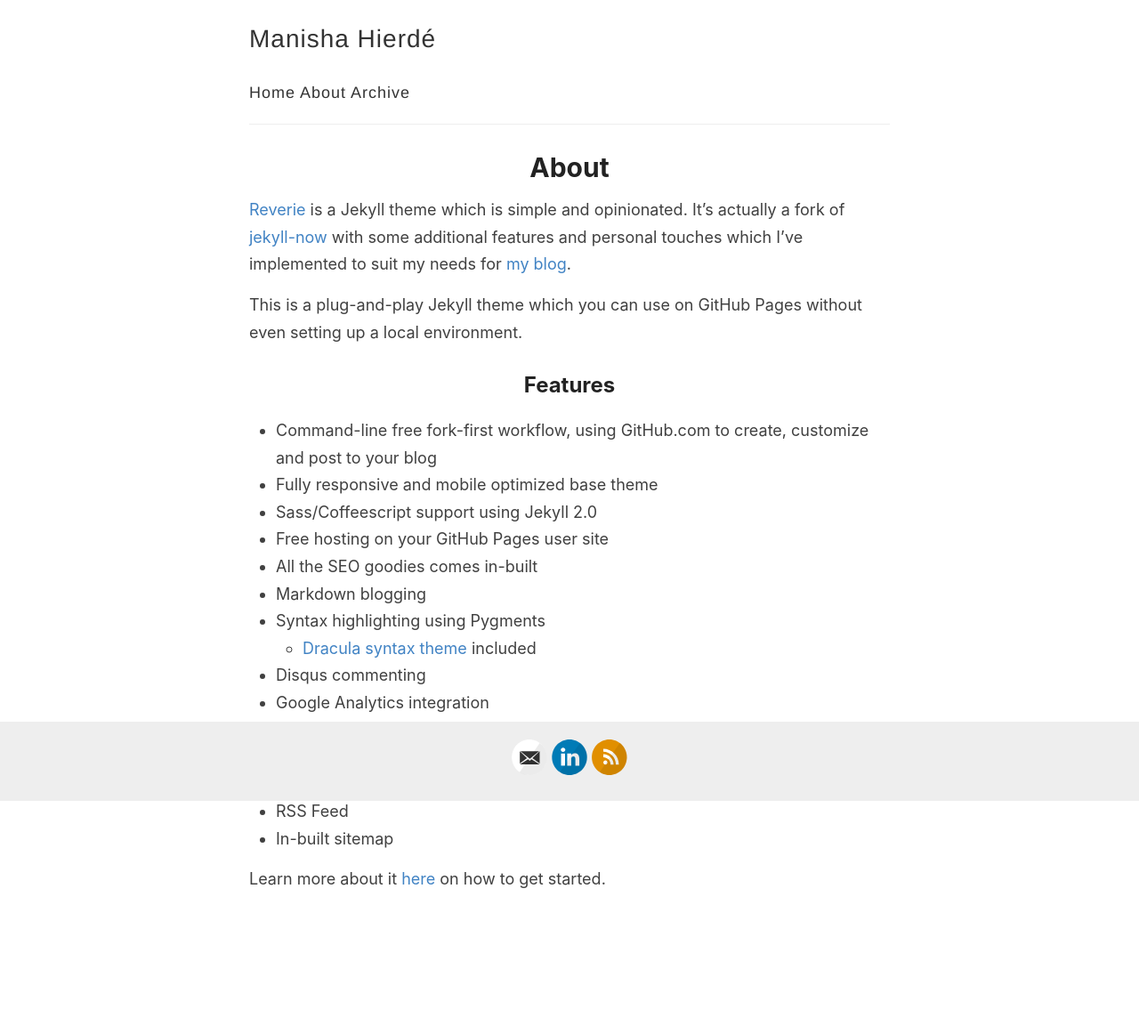
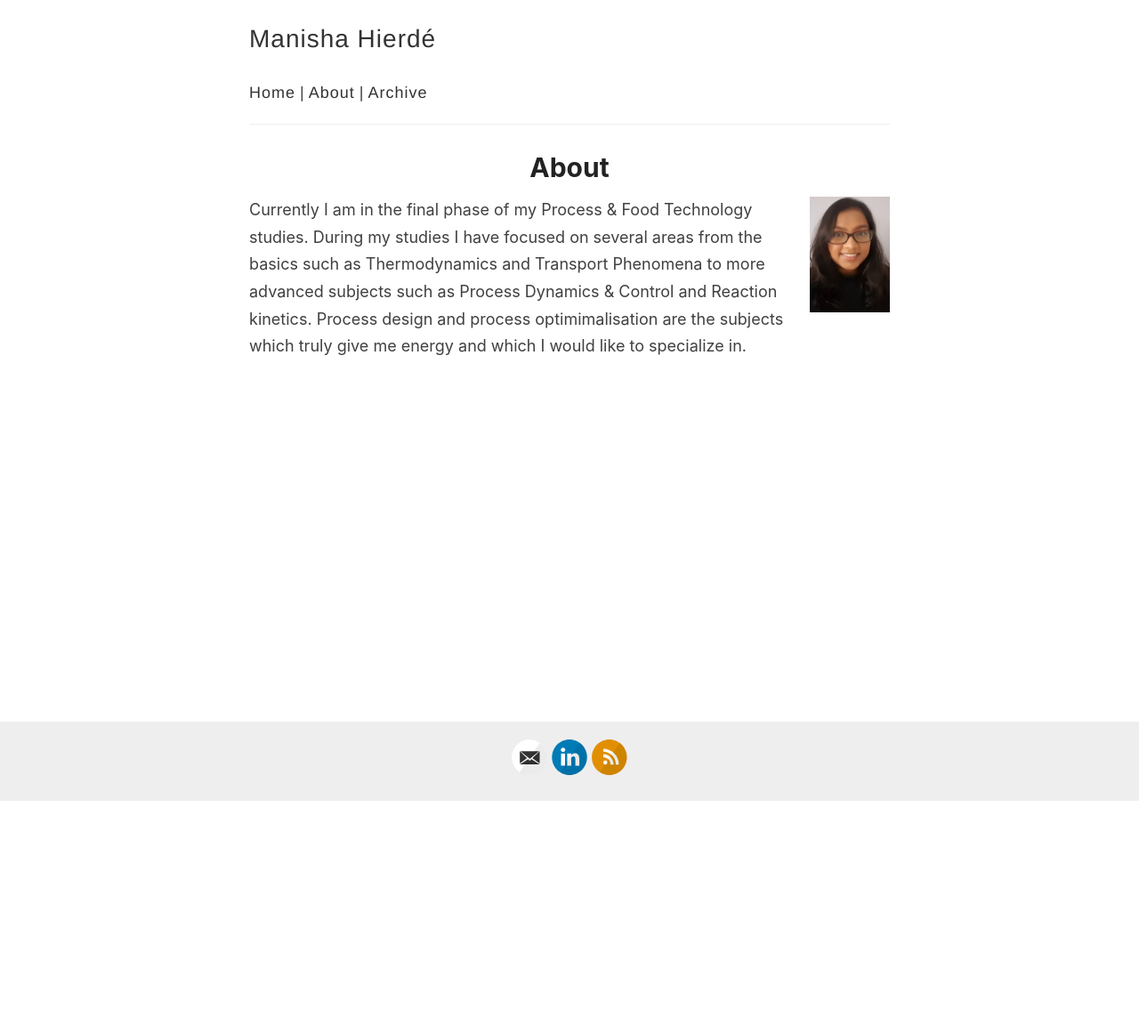
Before and after one commit to Manishahierde/Manishahierde.github.io, a Jekyll site: the page built from _pages/about.md, in a window 1280 px wide. Shown: the whole page at 89% size. Built offline with Jekyll 4.4.1, drawn with Linux system fonts in a browser that asks for light colours; after the commit the page ends 901 px from its top, so only the background shows below that.

Commit message:
About section

```diff
--- a/_layouts/default.html
+++ b/_layouts/default.html
@@ -27,8 +27,8 @@
             </div>
 
             <nav>
-            <a href="{{ site.baseurl }}/">Home</a>
-              <a href="{{ site.baseurl }}/about">About</a>
+            <a href="{{ site.baseurl }}/">Home</a> |
+              <a href="{{ site.baseurl }}/about">About</a> |
               <a href="{{ site.baseurl }}/archive">Archive</a>
             </nav>
           </header>
--- a/_pages/about.md
+++ b/_pages/about.md
@@ -4,26 +4,5 @@ title: About
 permalink: /about/
 ---
 
-[Reverie](https://github.com/amitmerchant1990/reverie) is a Jekyll theme which is simple and opinionated. It's actually a fork of [jekyll-now](https://github.com/barryclark/jekyll-now) with some additional features and personal touches which I've implemented to suit my needs for [my blog](https://www.amitmerchant.com).
-
-This is a plug-and-play Jekyll theme which you can use on GitHub Pages without even setting up a local environment.
-
-## Features
-
-- Command-line free fork-first workflow, using GitHub.com to create, customize and post to your blog
-- Fully responsive and mobile optimized base theme
-- Sass/Coffeescript support using Jekyll 2.0
-- Free hosting on your GitHub Pages user site
-- All the SEO goodies comes in-built
-- Markdown blogging
-- Syntax highlighting using Pygments
-    - [Dracula syntax theme](https://draculatheme.com/) included
-- Disqus commenting
-- Google Analytics integration
-- Fuzzy search across blog posts
-- Pagination of posts works out-of-the-box.
-- Categorize posts out-of-the box
-- RSS Feed
-- In-built sitemap
-
-Learn more about it [here](https://github.com/amitmerchant1990/reverie) on how to get started.
+<img src = "/images/manisha.jpg" style="float: right;width:90px;height:130px;">
+Currently I am in the final phase of my Process & Food Technology studies. During my studies I have focused on several areas from the basics such as Thermodynamics and Transport Phenomena to more advanced subjects such as Process Dynamics & Control and Reaction kinetics. Process design and process optimimalisation are the subjects which truly give me energy and which I would like to specialize in.
```
Also changed, not shown: 14 other files.
